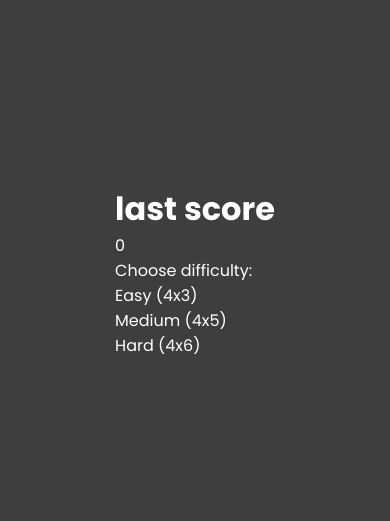
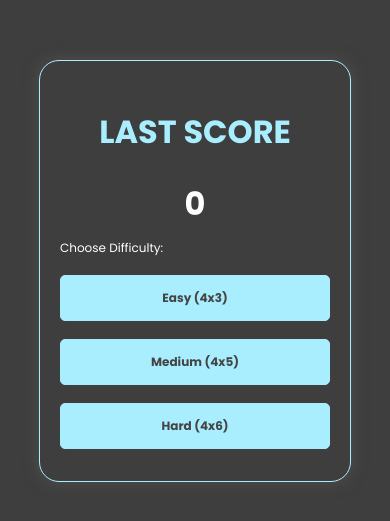
Before and after one commit to Badr-Eddine-Slaoui/YouCodeFirstYearSprintTwoBriefOne, a plain HTML site: page pages/mind-game-difficulty.html in a window 390 px wide. Shown: the part 151-672 px from the top of the page. Drawn offline with Linux system fonts and the light colour scheme.

Commit message:
Add Mind Game Difficulties Page Mobile Css

```diff
--- a/css/mind-game-difficulty.css
+++ b/css/mind-game-difficulty.css
@@ -0,0 +1,75 @@
+.container{
+  width: 80vw;
+  height: 50vh;
+  background: var(--bg-color);
+  border: var(--border);
+  border-radius: 20px;
+  box-shadow: var(--box-shadow);
+  display: flex;
+  flex-direction: column;
+  align-items: center;
+  justify-content: space-around;
+  padding: 20px;
+}
+
+.container .title,
+.container .score{
+  width: 100%;
+  height: 25%;
+  display: flex;
+  align-items: center;
+  justify-content: center;
+}
+
+.container .score{
+    height: 10%;
+}
+
+.container .title h1{
+  color: var(--title-color);
+  font-size: 32px;
+  text-transform: uppercase;
+  font-weight: bolder;
+  text-align: center;
+}
+
+.container .score p{
+  font-size: 32px;
+  font-weight: bolder;
+  text-align: center;
+}
+
+.container .body{
+  width: 100%;
+  height: 60%;
+  display: flex;
+  flex-direction: column;
+  justify-content: space-around;
+}
+
+.container .body p{
+  font-size: 12px;
+  text-transform: capitalize;
+}
+
+.container .body .btn{
+  width: 100%;
+  height: 20%;
+  background: var(--btn-bg);
+  color: var(--btn-color);
+  border: var(--border);
+  border-radius: 5px;
+  display: flex;
+  align-items: center;
+  justify-content: center;
+  text-transform: capitalize;
+  font-size: 12px;
+  font-weight: bolder;
+  cursor: pointer;
+  transition: all .3s ease-in-out;
+}
+
+.container .body .btn:hover{
+  background: var(--btn-color);
+  color: var(--text-color);
+}
```
Also changed, not shown: css/home.css (+0 -10 lines).
